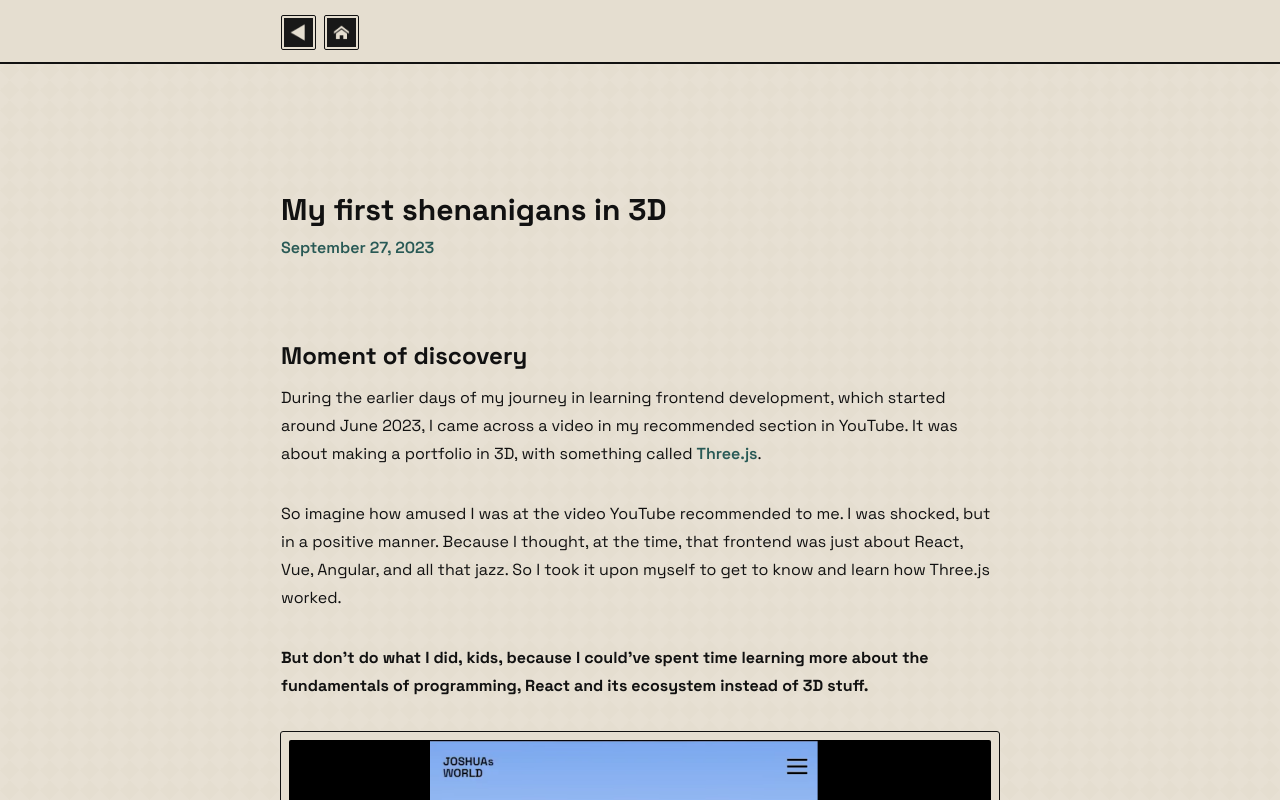
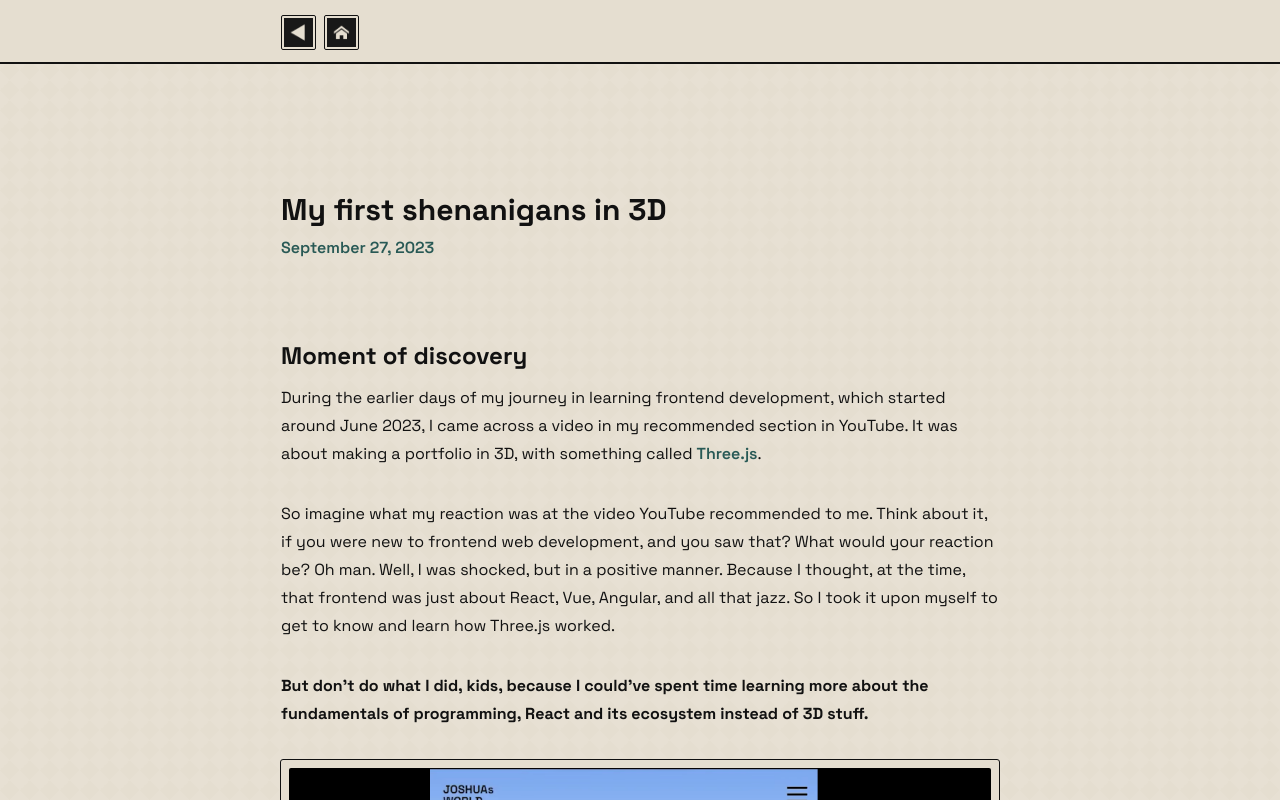
Before and after one commit to jdichh/portfolio-next, a Next.js app: page /blogs/my-first-shenanigans-in-3d in a window 1280 px wide. Shown: the top 800 px of the page. Built offline with nearby package versions, Linux system fonts and the light colour scheme.

Commit message:
changed some section1 text

```diff
--- a/src/pages/blogs/my-first-shenanigans-in-3d/index.tsx
+++ b/src/pages/blogs/my-first-shenanigans-in-3d/index.tsx
@@ -69,11 +69,13 @@ export default function index() {
             </p>
 
             <p className="leading-7 mb-8">
-              So imagine how amused I was at the video YouTube recommended to
-              me. I was shocked, but in a positive manner. Because I thought, at
-              the time, that frontend was just about React, Vue, Angular, and
-              all that jazz. So I took it upon myself to get to know and learn
-              how Three.js worked.
+              So imagine what my reaction was at the video YouTube recommended
+              to me. Think about it, if you were new to frontend web
+              development, and you saw that? What would your reaction be? Oh
+              man. Well, I was shocked, but in a positive manner. Because I
+              thought, at the time, that frontend was just about React, Vue,
+              Angular, and all that jazz. So I took it upon myself to get to
+              know and learn how Three.js worked.
             </p>
 
             <p className="leading-7 mb-8 font-bold">
```
